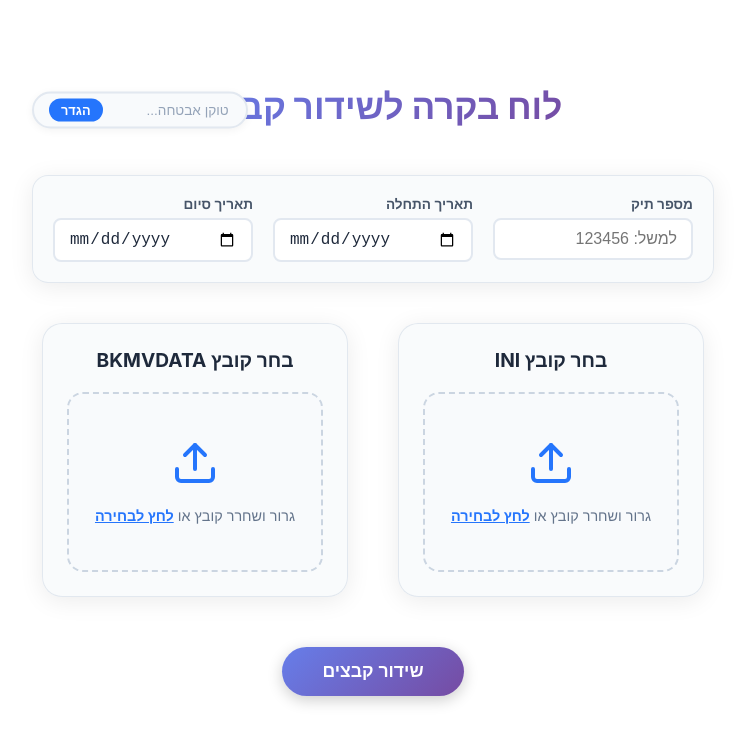
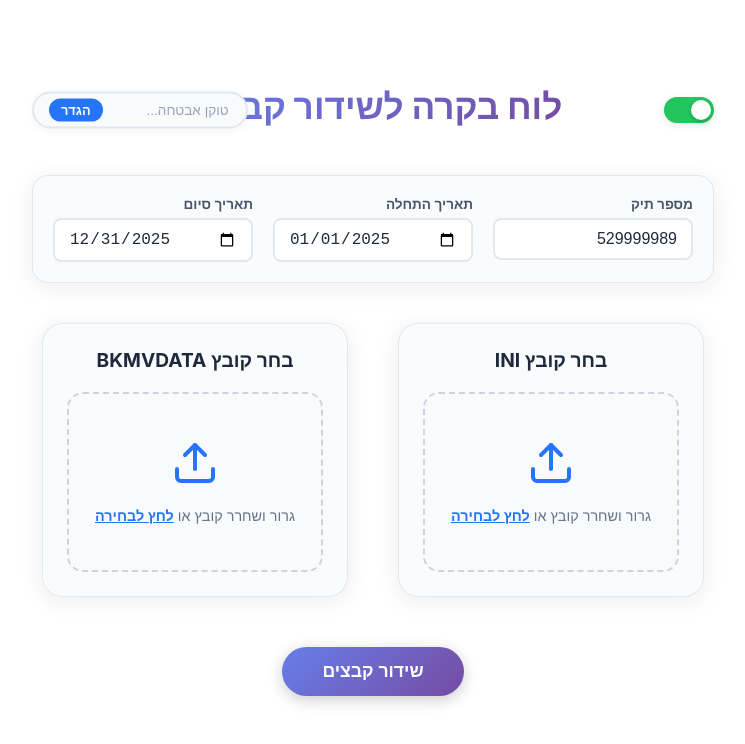
Before and after one commit to dotz600/uploadFilesSHX, an Angular app: page / in a window 1280 px wide. Shown: the top 744 px of the page, without its empty margins (267-1012 px from the left). Built offline with nearby package versions, Linux system fonts and the light colour scheme.

Commit message:
Add iOS-style toggle switch and default form values

```diff
--- a/src/app/app.css
+++ b/src/app/app.css
@@ -81,6 +81,62 @@
 .v-mark {
     font-size: 1.2rem;
     line-height: 1;
+}
+
+/* Toggle Switch (iOS-style) */
+.toggle-switch {
+    position: absolute;
+    right: 0;
+    top: 50%;
+    transform: translateY(-50%);
+    width: 50px;
+    height: 26px;
+    cursor: pointer;
+    z-index: 10;
+}
+
+.toggle-input {
+    opacity: 0;
+    width: 0;
+    height: 0;
+}
+
+.toggle-slider {
+    position: absolute;
+    top: 0;
+    left: 0;
+    right: 0;
+    bottom: 0;
+    background-color: #cbd5e1;
+    border-radius: 26px;
+    transition: all 0.3s ease;
+    box-shadow: 0 2px 8px rgba(0, 0, 0, 0.1);
+}
+
+.toggle-slider:before {
+    position: absolute;
+    content: "";
+    height: 20px;
+    width: 20px;
+    left: 3px;
+    bottom: 3px;
+    background-color: white;
+    border-radius: 50%;
+    transition: all 0.3s ease;
+    box-shadow: 0 2px 4px rgba(0, 0, 0, 0.2);
+}
+
+/* When checked (Production mode - Green) */
+.toggle-input:checked+.toggle-slider {
+    background-color: #22c55e;
+}
+
+.toggle-input:checked+.toggle-slider:before {
+    transform: translateX(24px);
+}
+
+.toggle-switch:hover .toggle-slider {
+    box-shadow: 0 4px 12px rgba(0, 0, 0, 0.15);
 }
 
 .form-container {
--- a/src/app/app.html
+++ b/src/app/app.html
@@ -11,6 +11,12 @@
       </div>
     </div>
     <h1 class="page-title-mini">לוח בקרה לשידור קבצים</h1>
+
+    <!-- Demo Mode Toggle Switch -->
+    <div class="toggle-switch" (click)="toggleDemoMode()">
+      <input type="checkbox" [checked]="!isDemoMode" class="toggle-input" readonly>
+      <span class="toggle-slider"></span>
+    </div>
   </div>
 
   <!-- Success Section -->
--- a/src/app/app.ts
+++ b/src/app/app.ts
@@ -4,6 +4,7 @@ import { FormsModule } from '@angular/forms';
 import { FileUploadComponent } from './file-upload/file-upload';
 import { FileUploadService } from './services/file-upload.service';
 import { UploadRequest } from './services/file-upload.models';
+import { AppConfigService } from './services/app-config.service';
 
 @Component({
   selector: 'app-root',
@@ -16,9 +17,9 @@ export class AppComponent {
   title = 'file-upload-app';
 
   // Form State
-  caseNumber: number | null = null;
-  startPeriod: string = '';
-  endPeriod: string = '';
+  caseNumber: number | null = 529999989;
+  startPeriod: string = '2025-01-01';
+  endPeriod: string = '2025-12-31';
   token: string = '';
   isTokenSet = false;
 
@@ -32,8 +33,17 @@ export class AppComponent {
 
   constructor(
     private uploadService: FileUploadService,
-    private cdr: ChangeDetectorRef
-  ) { } // Using property injection instead of constructor injection if preferred, but ctor is standard. Fix imports above if needed.
+    private cdr: ChangeDetectorRef,
+    public configService: AppConfigService
+  ) { }
+
+  get isDemoMode(): boolean {
+    return this.configService.isDemoMode;
+  }
+
+  toggleDemoMode(): void {
+    this.configService.toggleDemoMode();
+  }
 
   setToken() {
     let cleanToken = this.token.trim();
@@ -73,6 +83,16 @@ export class AppComponent {
       this.isUploading = true;
       this.uploadStatus = 'מתחילה בשידור...';
 
+      // Check if demo mode is enabled
+      if (this.isDemoMode) {
+        console.log('🎭 DEMO MODE: Simulating upload...');
+        // Simulate upload delay
+        await new Promise(resolve => setTimeout(resolve, 2000));
+        console.log('🎭 DEMO MODE: Upload simulation complete');
+        this.uploadStatus = 'העלאה הושלמה בהצלחה!';
+        this.isSuccess = true;
+      } else {
+        // Production mode - real API calls
         const request: UploadRequest = {
           caseNumber: this.caseNumber,
           startPeriod: this.startPeriod,
@@ -87,6 +107,7 @@ export class AppComponent {
 
         this.uploadStatus = 'העלאה הושלמה בהצלחה!';
         this.isSuccess = true;
+      }
     } catch (error: any) {
       console.error('Upload failed', error);
       this.uploadStatus = `העלאה נכשלה: ${error.message}`;
--- /dev/null
+++ b/src/app/services/app-config.service.ts
@@ -0,0 +1,22 @@
+import { Injectable } from '@angular/core';
+
+@Injectable({
+    providedIn: 'root'
+})
+export class AppConfigService {
+    private _isDemoMode = false;
+
+    get isDemoMode(): boolean {
+        return this._isDemoMode;
+    }
+
+    toggleDemoMode(): void {
+        this._isDemoMode = !this._isDemoMode;
+        console.log(`Demo mode ${this._isDemoMode ? 'ENABLED' : 'DISABLED'}`);
+    }
+
+    setDemoMode(enabled: boolean): void {
+        this._isDemoMode = enabled;
+        console.log(`Demo mode ${this._isDemoMode ? 'ENABLED' : 'DISABLED'}`);
+    }
+}
```
Lines whose indentation alone changed are shown as unchanged.
